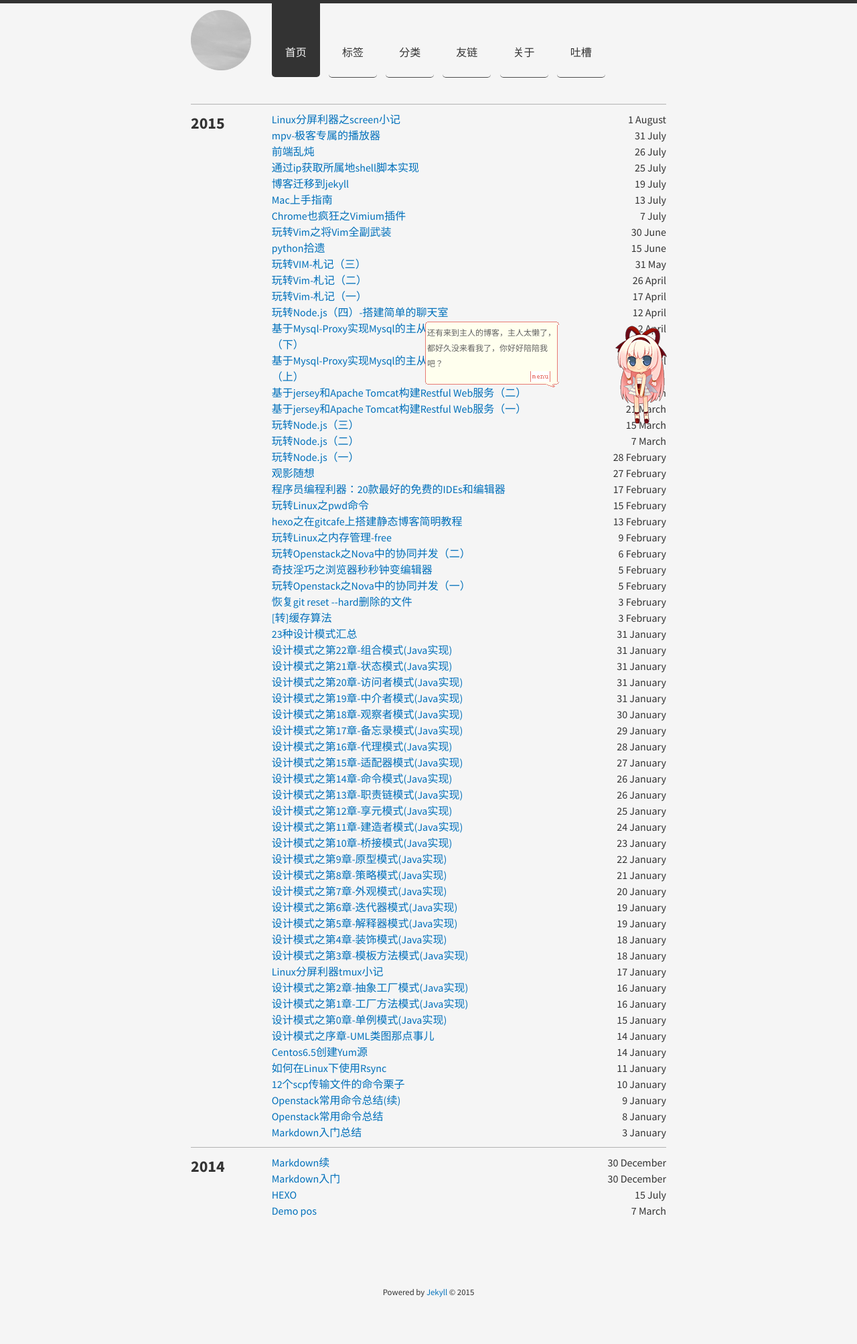
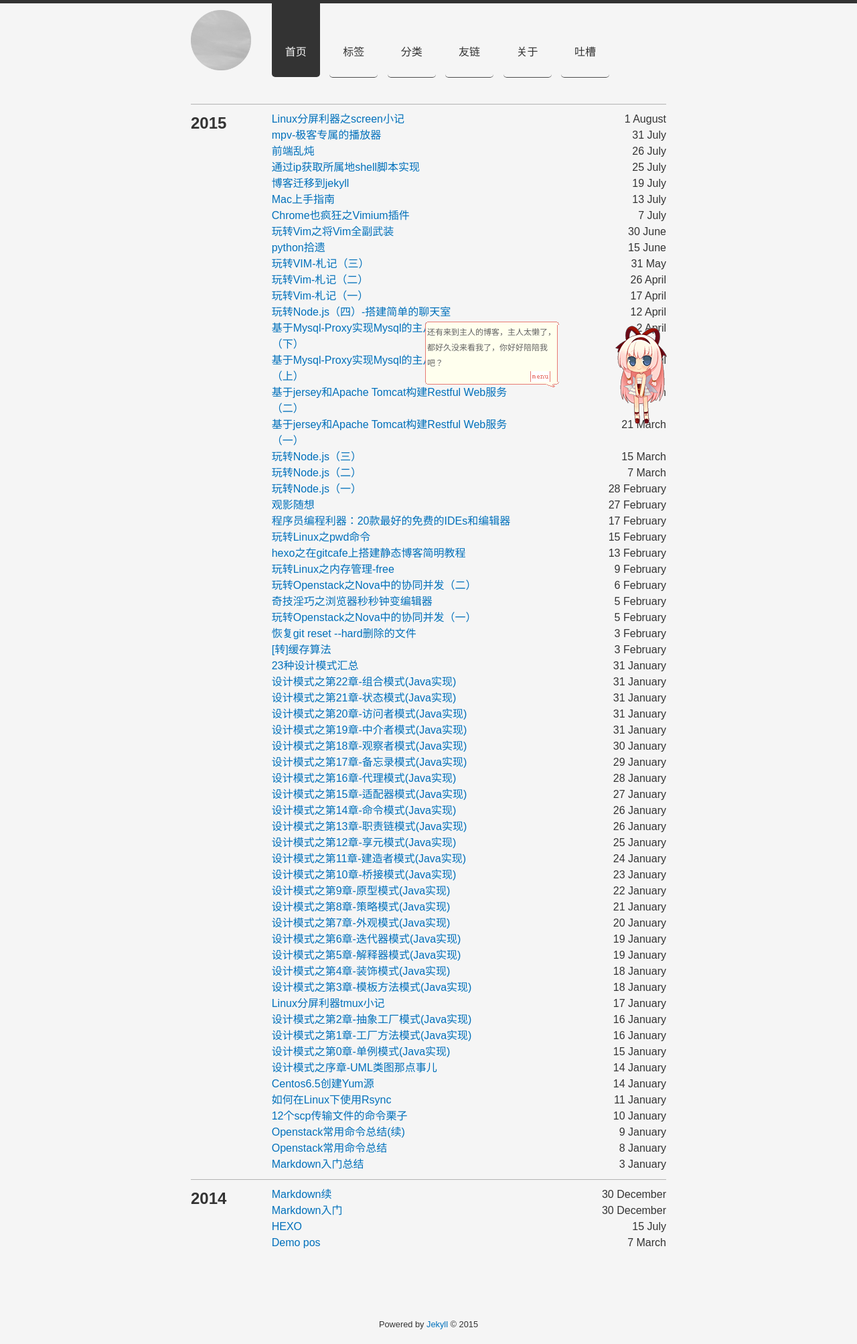
Before and after one commit to Voidly/Voidly.github.io, a Jekyll site: the page built from index.html, in a window 1280 px wide. Shown: the whole page at 67% size. Built offline with Jekyll 4.4.1, drawn with Linux system fonts in a browser that asks for light colours; nearby versions of some CDN libraries; some web fonts are replaced; Markdown is read by kramdown in place of the engine named in the settings; before the commit the page ends 1958 px from its top, so only the background shows below that.

Commit message:
update fonts

```diff
--- a/_includes/head.html
+++ b/_includes/head.html
@@ -20,7 +20,7 @@
 <link rel="stylesheet" href="{{site.baseurl}}/public/css/main.css">
 
 <!-- Google fonts -->
-<link rel="stylesheet" href="http://fonts.googleapis.com/css?family=Source+Sans+Pro:400,700,400italic&subset=latin-ext">
+<link rel="stylesheet" href="http://fonts.useso.com/css?family=Source+Sans+Pro:400,700,400italic&subset=latin-ext">
 
 {% if site.paginate %}
 <!-- font Awesome -->
```
